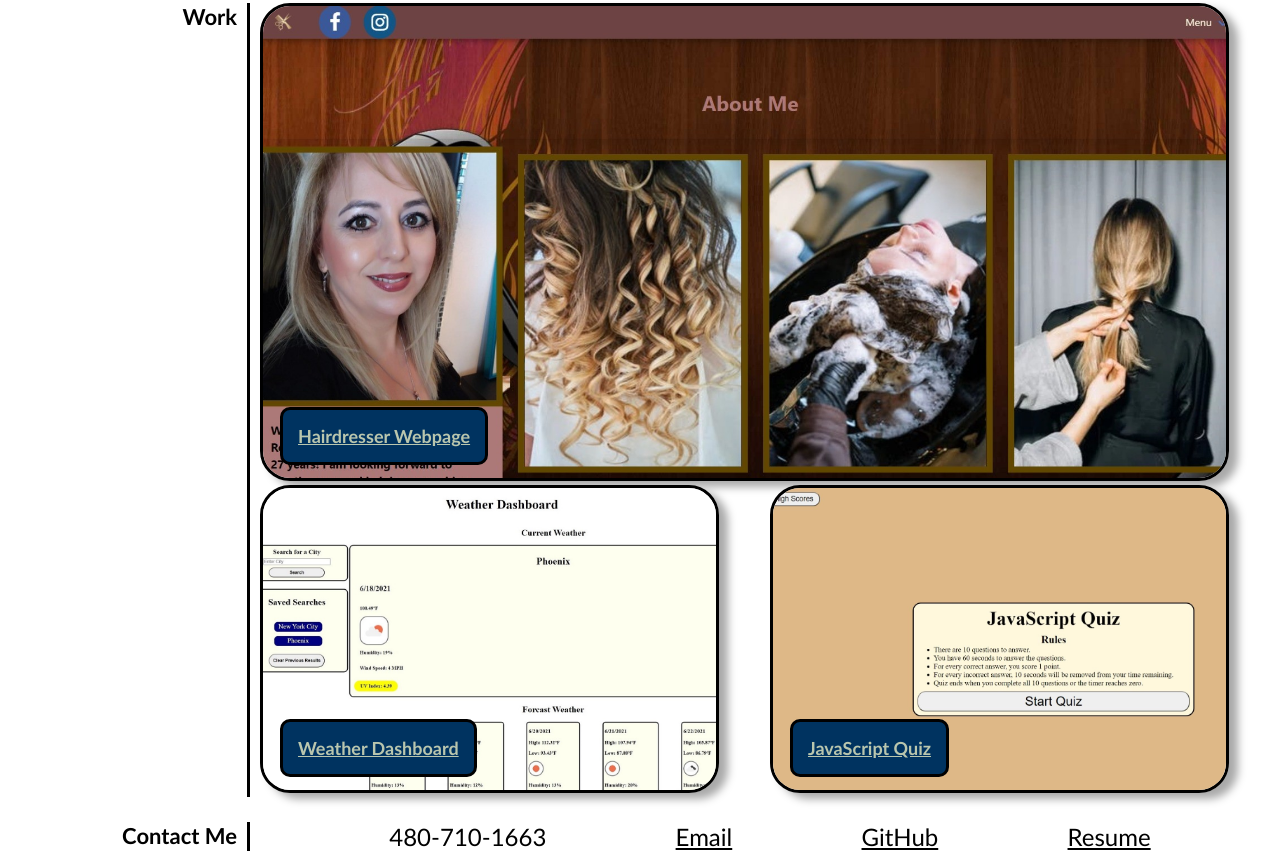
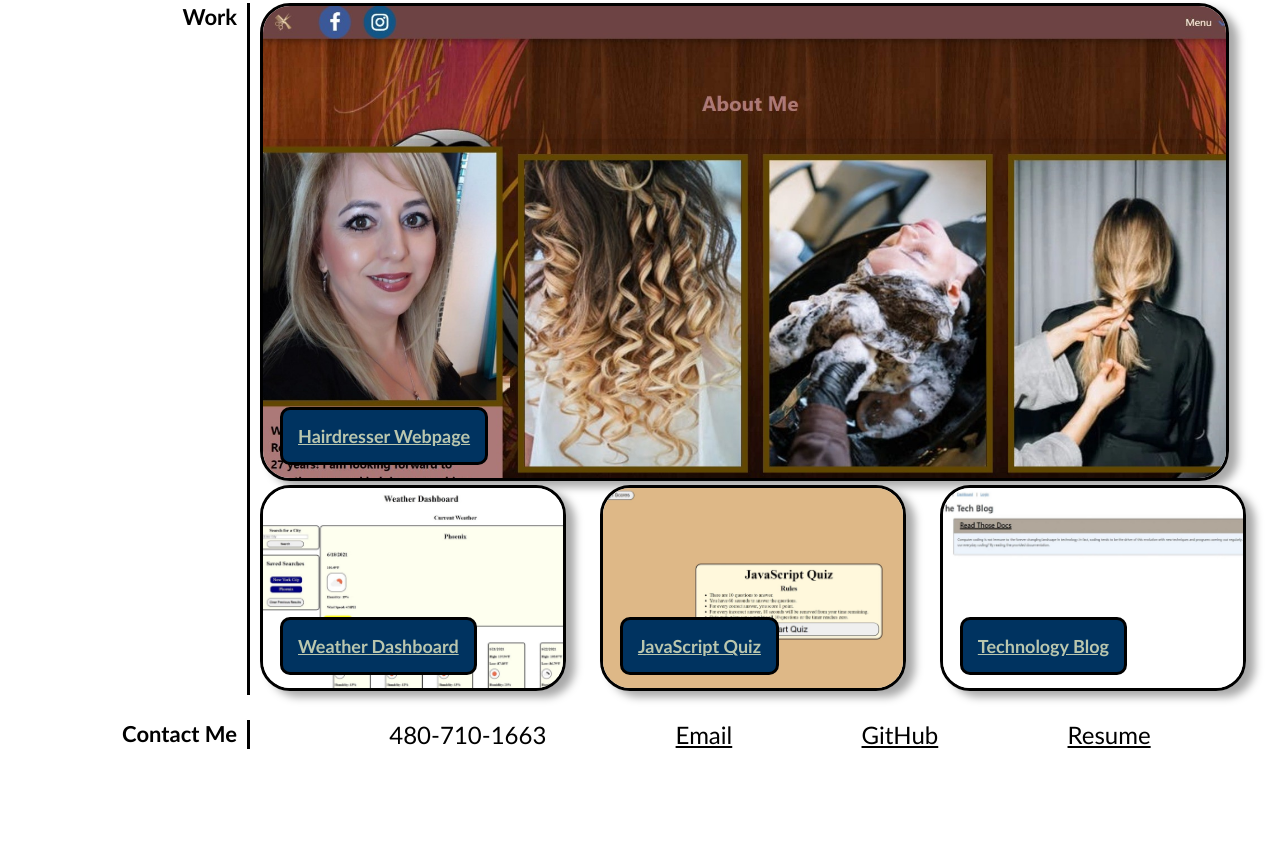
Before and after one commit to JMan4342/Portfolio, a plain HTML site: page index.html in a window 1280 px wide. Shown: the part 493-1348 px from the top of the page. After the commit the page ends 1246 px from the top, so only its background shows below. Drawn offline with Linux system fonts and the light colour scheme.

Commit message:
Update with tech blog app

```diff
--- a/index.html
+++ b/index.html
@@ -69,7 +69,7 @@
             href="https://jman4342.github.io/Hair-Dresser/Hairdresser.html"
             target="_blank"
           >
-            <img src="./assets/images/HairDress_Site.jpeg" />
+            <img src="./assets/images/HairDress_Site.jpeg"/>
           </a>
           <div id="app1">
             <a href="https://github.com/JMan4342/Hair-Dresser" target="_blank">
@@ -83,7 +83,7 @@
               href="https://jman4342.github.io/Weather-Dashboard/"
               target="_blank"
             >
-              <img src="./assets/images/saved_search_results1.jpeg" />
+              <img src="./assets/images/saved_search_results1.jpeg"/>
             </a>
             <div id="app2">
               <a
@@ -96,7 +96,7 @@
           </div>
           <div class="app3">
             <a href="https://jman4342.github.io/Code-Quiz/" target="_blank">
-              <img src="./assets/images/JavaScript_Quiz1.jpeg" />
+              <img src="./assets/images/JavaScript_Quiz1.jpeg"/>
             </a>
             <div id="app3">
               <a href="https://github.com/JMan4342/Code-Quiz" target="_blank">
@@ -104,20 +104,25 @@
               </a>
             </div>
           </div>
-          <!-- <div class="app4">
-            <img src="https://via.placeholder.com/400" />
+          <div class="app4">
+            <a href="https://tech-blog0713.herokuapp.com/" target="_blank">
+              <img src="./assets/images/TechBlog.jpeg"/>
+            </a>
             <div id="app4">
-              <h3>Application4</h3>
+              <a href="https://github.com/JMan4342/TechBlog" target="_blank">
+                <h3>Technology Blog</h3>
+              </a>
             </div>
           </div>
-          <div class="app5">
+          <!-- <div class="app5">
             <img src="https://via.placeholder.com/400" />
             <div id="app5">
               <h3>Application5</h3>
             </div>
           </div> -->
-        </div>
+        <!-- </div>
       </div>
+      -->
     </section>
 
     <br />
```
Also changed, not shown: assets/images/TechBlog.jpeg (added).
